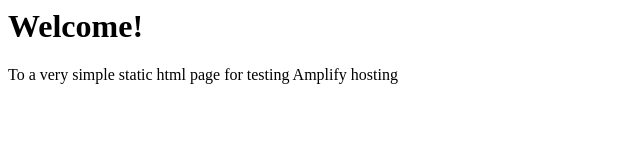
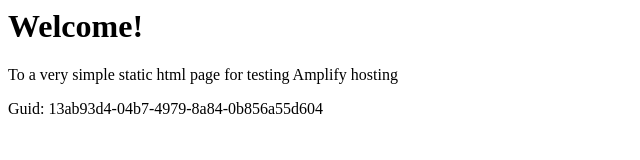
Before and after one commit to aws-aemilia-syd/Github-PR-Commit-Integration-Test-DoNotTouch-v1-preprod-ap-southeast-2, a website: page src/index.html in a window 1280 px wide. Shown: the whole page, without its empty margins (0-640 px from the left). Drawn offline with Linux system fonts and the light colour scheme.

Commit message:
commit from integ tests

```diff
--- a/src/index.html
+++ b/src/index.html
@@ -1,3 +1,5 @@
+
+
 <html lang="en">
 
 <head>
@@ -10,6 +12,6 @@
 <body>
     <h1>Welcome!</h1>
     <p>To a very simple static html page for testing Amplify hosting</p>
-</body>
+    <p>Guid: 13ab93d4-04b7-4979-8a84-0b856a55d604</p></body>
 
 </html>
```
